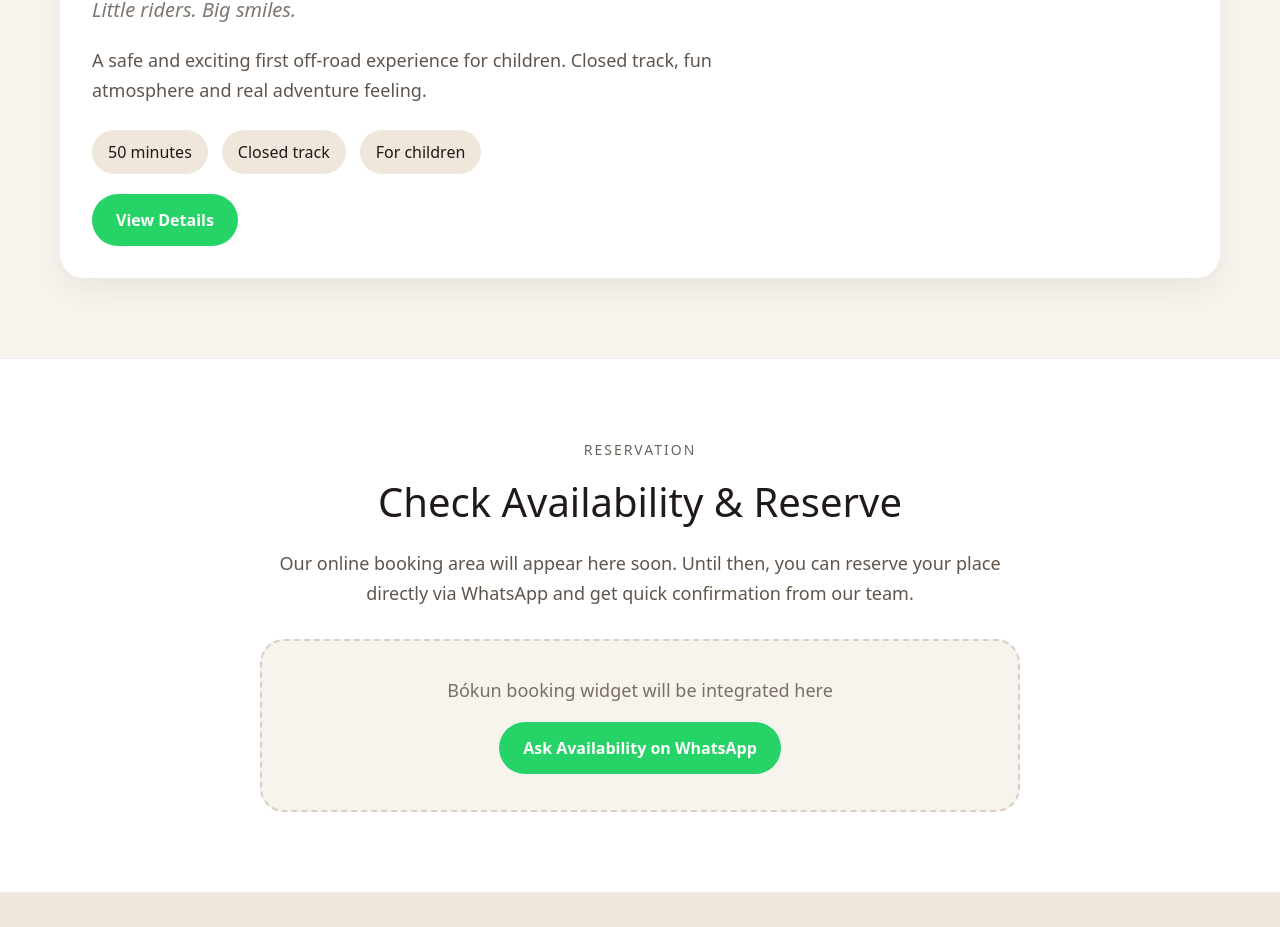
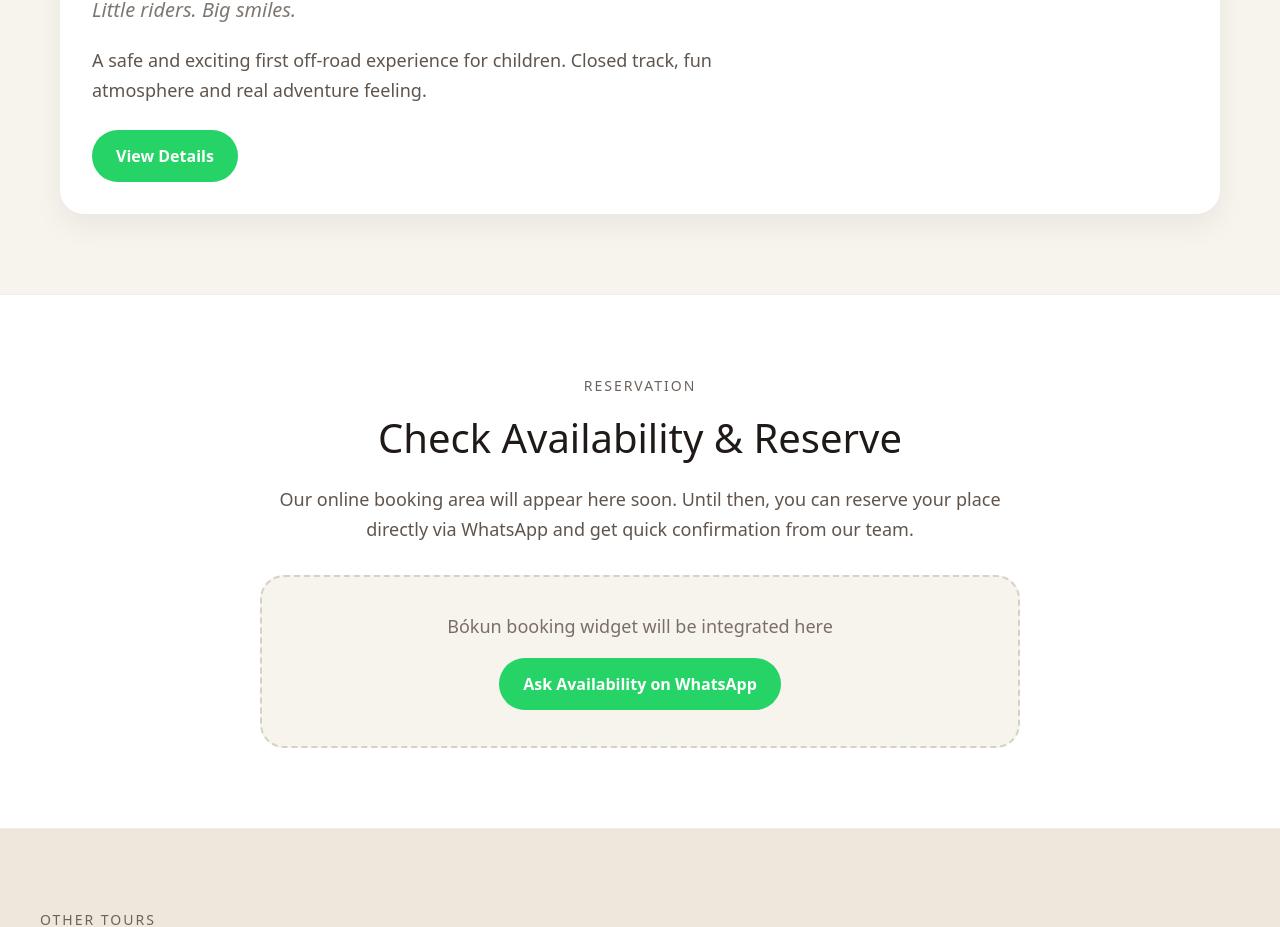
Before and after one commit to comendrive-a11y/comendrive-a11y, a Next.js app: page / in a window 1280 px wide. Shown: the part 1837-2764 px from the top of the page. Built offline with nearby package versions, Linux system fonts and the light colour scheme.

Commit message:
Update page.tsx

```diff
--- a/app/page.tsx
+++ b/app/page.tsx
@@ -496,47 +496,7 @@ export default function HomePage() {
             {t.kidsText}
           </p>
 
-          <div
-            style={{
-              display: "flex",
-              gap: "14px",
-              flexWrap: "wrap",
-              marginBottom: "20px",
-            }}
-          >
-            <span
-              style={{
-                background: "#efe7dc",
-                padding: "10px 16px",
-                borderRadius: "999px",
-                fontWeight: 500,
-              }}
-            >
-              {t.kidsTag1}
-            </span>
 
-            <span
-              style={{
-                background: "#efe7dc",
-                padding: "10px 16px",
-                borderRadius: "999px",
-                fontWeight: 500,
-              }}
-            >
-              {t.kidsTag2}
-            </span>
-
-            <span
-              style={{
-                background: "#efe7dc",
-                padding: "10px 16px",
-                borderRadius: "999px",
-                fontWeight: 500,
-              }}
-            >
-              {t.kidsTag3}
-            </span>
-          </div>
 
           <a
             href="/kids-quad-bike"
```
